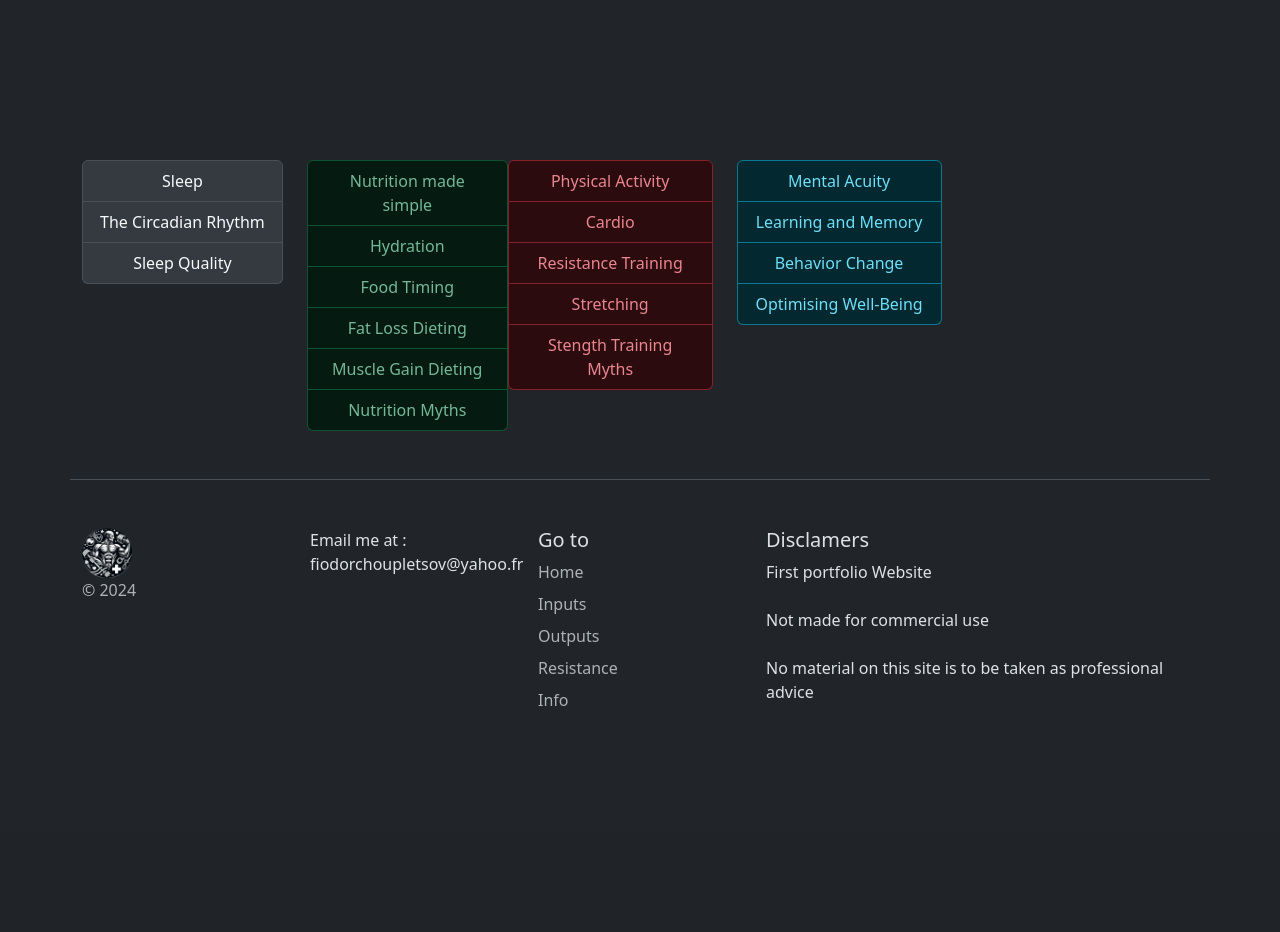
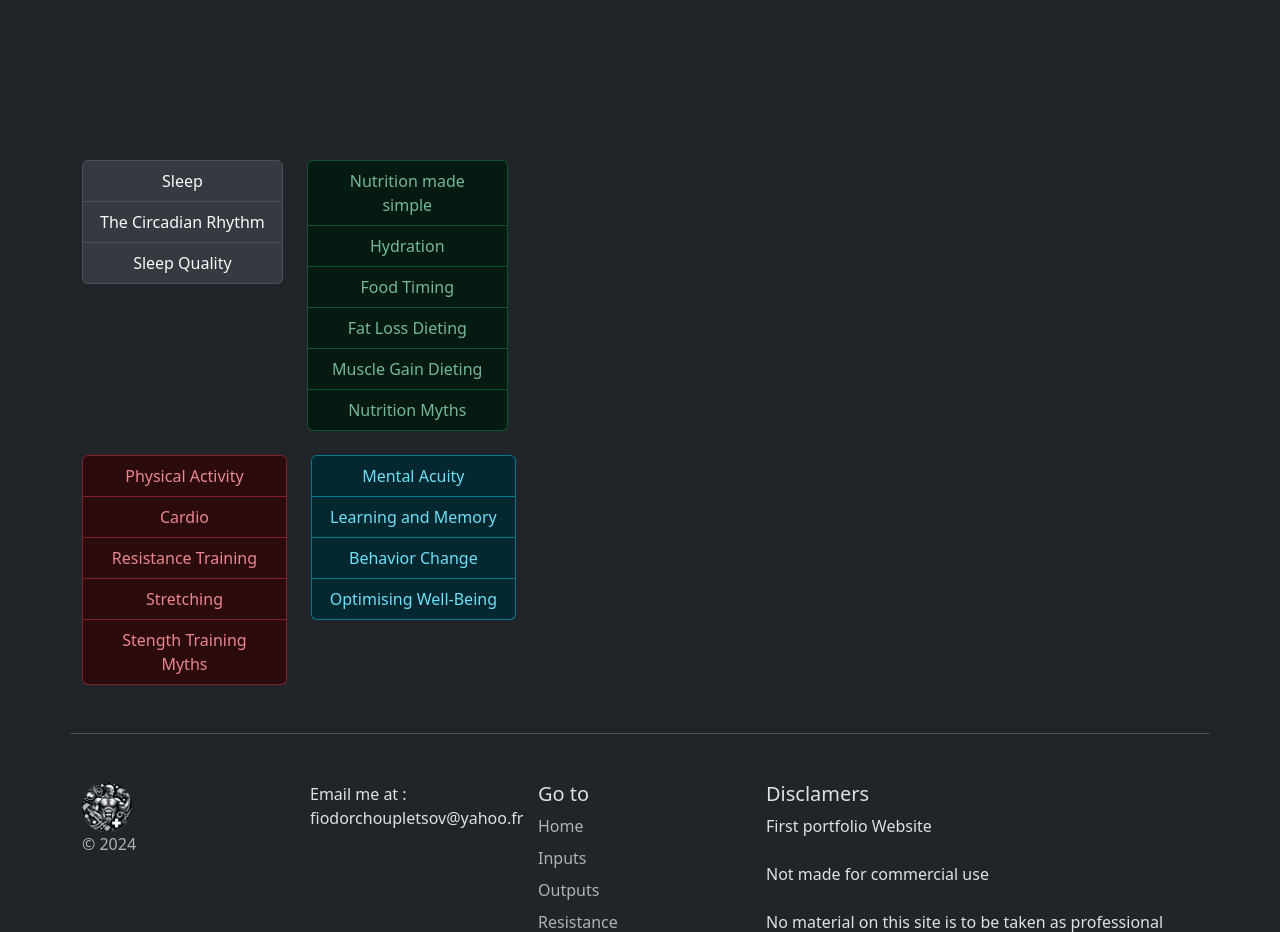
Before and after one commit to Self-Taught-Fiodor/TrackingApp, a Flask app: page /info in a window 1280 px wide. Shown: the part 57-989 px from the top of the page. Before the commit the page ends 763 px from the top, so only its background shows below. Run offline with Flask 3, Linux system fonts and the light colour scheme.

Commit message:
"added second container"

```diff
--- a/api/templates/info.html
+++ b/api/templates/info.html
@@ -29,6 +29,8 @@
       </div>
     </div>
   </div>
+</div>
+<div class="container d-flex text-center mt-4">
   <div class="row g-1 g-lg-4">
     <div class="col-md-6">
       <div class="list-group">
```
